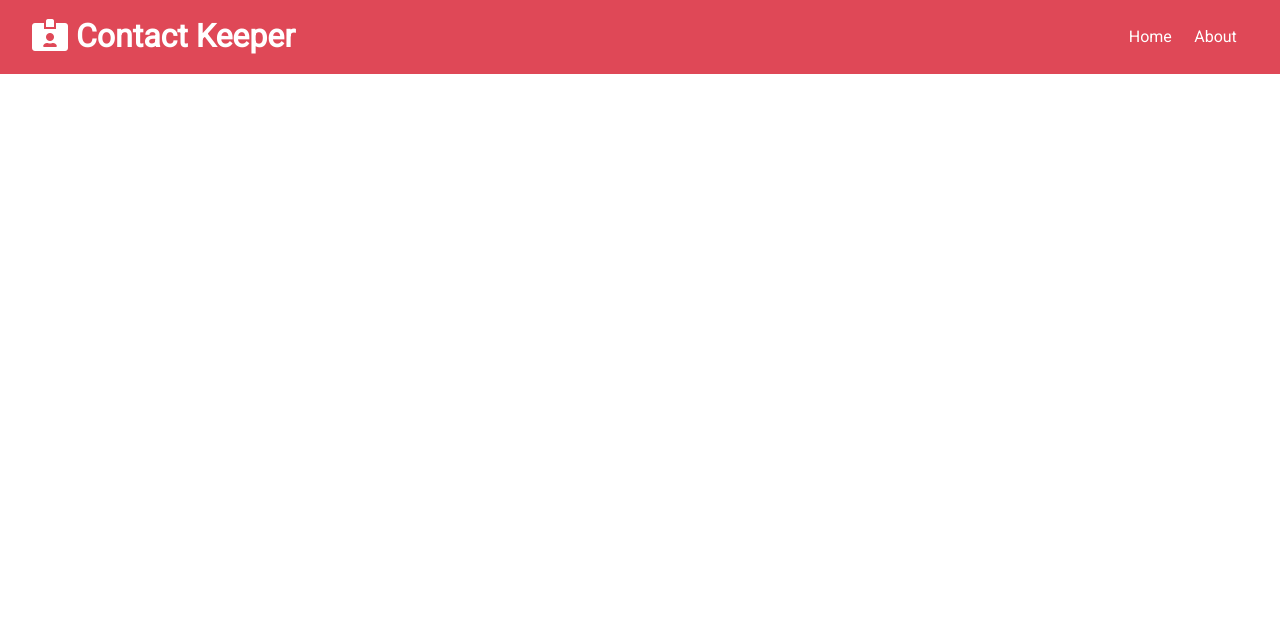
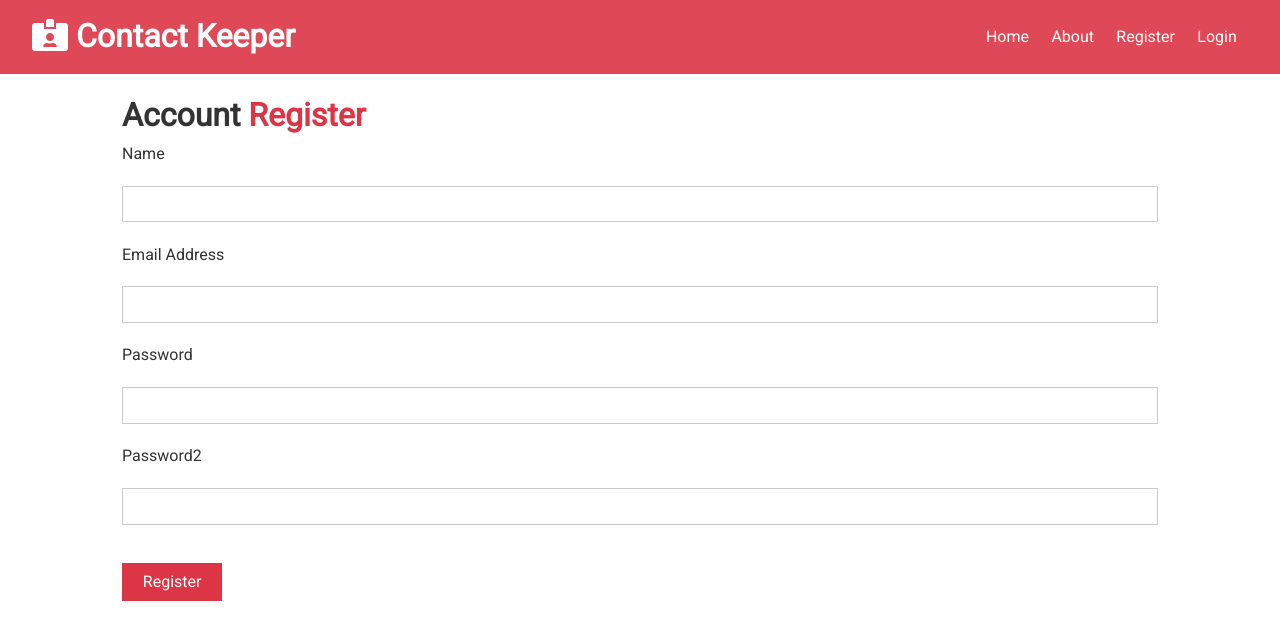
Before and after one commit to crtassos/Contact-Keepers, a React (Create React App) app in the folder client/: page /register in a window 1280 px wide. Shown: the top 640 px of the page. Built offline with nearby package versions, Linux system fonts and the light colour scheme.

Commit message:
1) two new routes '/register' and '/login' 2) Login componenet - Form 3) Register component - Form 4) Two new links for easy navigation

```diff
--- a/client/src/App.js
+++ b/client/src/App.js
@@ -7,6 +7,8 @@
 import About from './components/pages/About'
 import ContactState from './context/contact/ContactState';
 import AuthState from './context/auth/AuthState'
+import Register from './components/auth/Register'
+import Login from './components/auth/Login'
 
 
 const App = () => {
@@ -20,6 +22,8 @@
               <Switch>
                 <Route exact path='/' component={Home}/>
                 <Route exact path='/about' component={About}/>
+                <Route exact path='/register' component={Register}/>
+                <Route exact path='/login' component={Login}/>
               </Switch>
             </div>
         </Fragment>
--- /dev/null
+++ b/client/src/components/auth/Login.js
@@ -0,0 +1,49 @@
+import React, { useState } from 'react'
+
+const Login = () => {
+    const [user, setUser] = useState({
+        email:'',
+        password:''
+    })
+
+    const { email, password } = user
+
+    const onChange = e => setUser({ ...user, [e.target.name]: e.target.value})
+
+    const onSubmit = (e) => {
+        e.preventDefault()
+        console.log('Register submit')
+    }
+
+    return (
+        <div className='form-container'>
+            <h1>
+                Account <span className='text-primary' >Login</span>
+            </h1>
+            <form onSubmit={onSubmit}>
+                <div className='form-group' >
+                    <label htmlFor='email'>Email Address</label>
+                    <input
+                        type='text'
+                        name='email'
+                        value={email}
+                        onChange={onChange}/>
+                </div>
+                <div className='form-group' >
+                    <label htmlFor='password'>Password</label>
+                    <input
+                        type='text'
+                        name='password'
+                        value={password}
+                        onChange={onChange}/>
+                </div>
+                <input
+                    type='submit'
+                    value='Login'
+                    className='btn btn-primary btn block'/>
+            </form>
+        </div>
+    )
+}
+
+export default Login
--- /dev/null
+++ b/client/src/components/auth/Register.js
@@ -0,0 +1,67 @@
+import React, { useState } from 'react'
+
+const Register = () => {
+    const [user, setUser] = useState({
+        name:'',
+        email:'',
+        password:'',
+        password2:''
+    })
+
+    const { name, email, password, password2 } = user
+
+    const onChange = e => setUser({ ...user, [e.target.name]: e.target.value})
+
+    const onSubmit = (e) => {
+        e.preventDefault()
+        console.log('Register submit')
+    }
+
+    return (
+        <div className='form-container'>
+            <h1>
+                Account <span className='text-primary' >Register</span>
+            </h1>
+            <form onSubmit={onSubmit}>
+                <div className='form-group' >
+                    <label htmlFor='name'>Name</label>
+                    <input
+                        type='text'
+                        name='name'
+                        value={name}
+                        onChange={onChange}/>
+                </div>
+                <div className='form-group' >
+                    <label htmlFor='email'>Email Address</label>
+                    <input
+                        type='text'
+                        name='email'
+                        value={email}
+                        onChange={onChange}/>
+                </div>
+                <div className='form-group' >
+                    <label htmlFor='password'>Password</label>
+                    <input
+                        type='text'
+                        name='password'
+                        value={password}
+                        onChange={onChange}/>
+                </div>
+                <div className='form-group' >
+                    <label htmlFor='password2'>Password2</label>
+                    <input
+                        type='text'
+                        name='password2'
+                        value={password2}
+                        onChange={onChange}/>
+                </div>
+                <input
+                    type='submit'
+                    value='Register'
+                    className='btn btn-primary btn block'/>
+            </form>
+        </div>
+    )
+}
+
+export default Register
--- a/client/src/components/layout/Navbar.js
+++ b/client/src/components/layout/Navbar.js
@@ -15,6 +15,12 @@
                 <li>
                     <Link to='/about'>About</Link>
                 </li>
+                <li>
+                    <Link to='/register'>Register</Link>
+                </li>
+                <li>
+                    <Link to='/login'>Login</Link>
+                </li>
             </ul>
         </div>
     )
```
